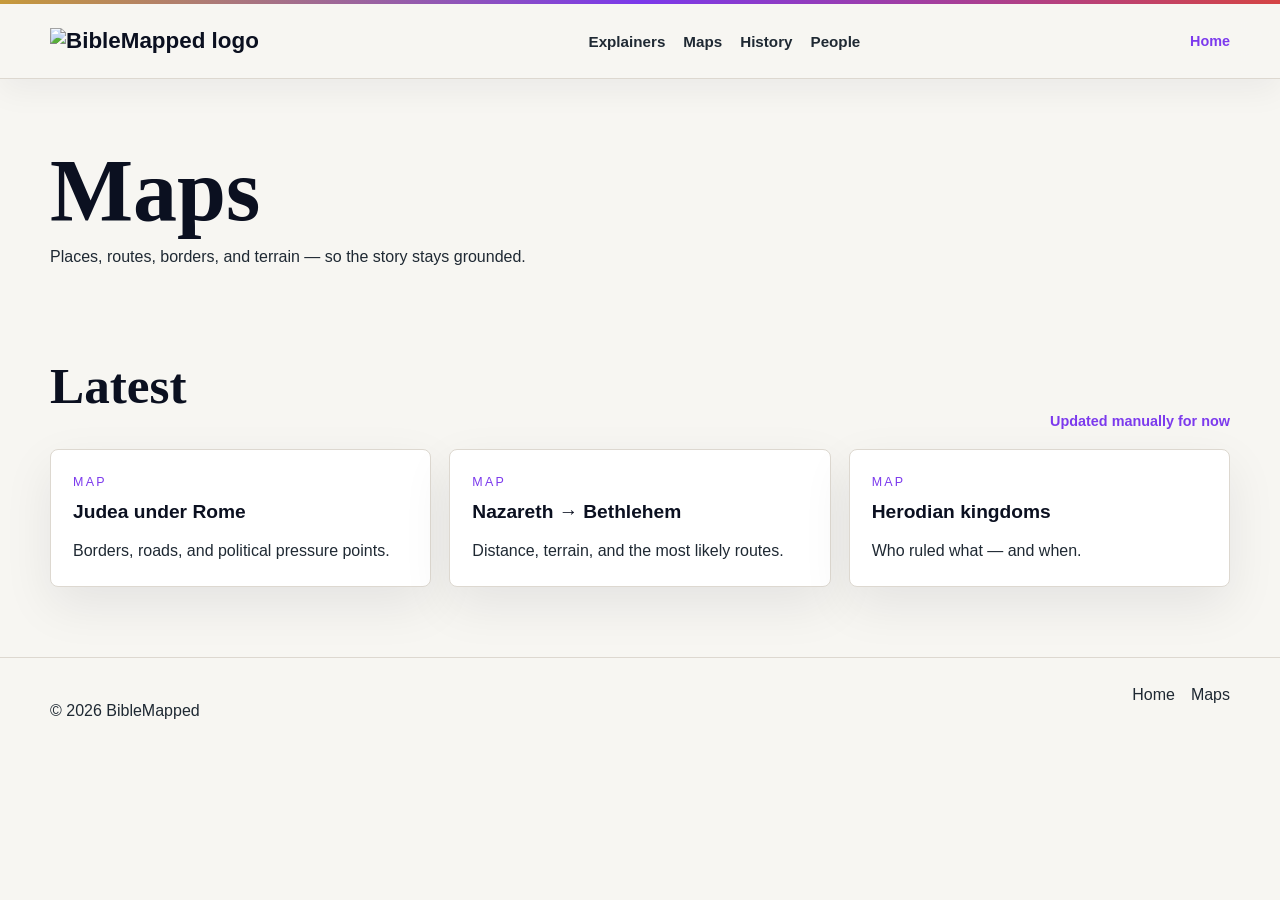
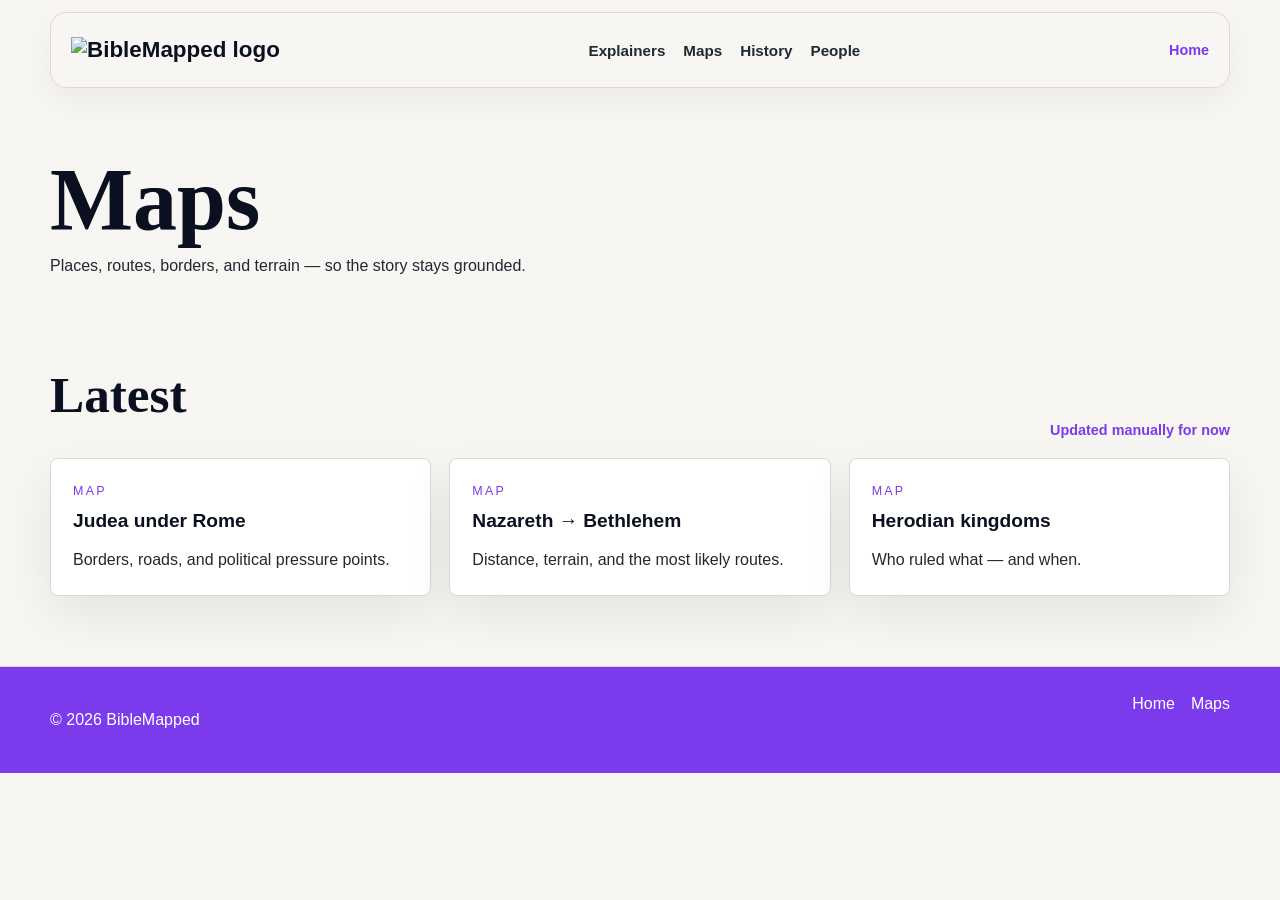

Add Q&A and gospel framework

--- a/src/styles.css
+++ b/src/styles.css
@@ -41,8 +41,7 @@ a {
 }
 
 .top-strip {
-  height: 4px;
-  background: linear-gradient(90deg, var(--map-gold), var(--electric-purple), var(--route-red));
+  display: none;
 }
 
 .container {
@@ -53,11 +52,14 @@ a {
 .site-header,
 .header {
   position: sticky;
-  top: 0;
+  top: 12px;
   z-index: 100;
+  width: min(1180px, calc(100% - 32px));
+  margin: 12px auto 0;
   background: rgba(247, 246, 242, 0.92);
   backdrop-filter: blur(16px);
-  border-bottom: 1px solid var(--border-soft);
+  border: 1px solid var(--border-soft);
+  border-radius: 16px;
   box-shadow: 0 12px 32px rgba(11, 16, 32, 0.05);
 }
 
@@ -82,6 +84,7 @@ a {
   display: flex;
   gap: 18px;
   flex-wrap: wrap;
+  align-items: center;
 }
 
 .main-nav a,
@@ -258,6 +261,10 @@ h3 {
   grid-template-columns: repeat(2, 1fr);
 }
 
+.card-grid.four {
+  grid-template-columns: repeat(4, 1fr);
+}
+
 .category-grid {
   grid-template-columns: repeat(3, 1fr);
 }
@@ -268,6 +275,60 @@ h3 {
 .card {
   padding: 22px;
   transition: 0.2s ease;
+}
+
+.image-slot {
+  min-height: 190px;
+  display: grid;
+  place-items: center;
+  margin-bottom: 16px;
+  border: 1px dashed rgba(31, 41, 51, 0.28);
+  border-radius: 8px;
+  background: var(--cloud-white);
+  color: #6d7280;
+  font-size: 0.78rem;
+  font-weight: 800;
+  letter-spacing: 0.1em;
+  text-transform: uppercase;
+}
+
+.meta-line {
+  margin-top: 10px !important;
+  color: #6d7280;
+  font-size: 0.88rem;
+  font-weight: 700;
+}
+
+.pill-row {
+  display: flex;
+  flex-wrap: wrap;
+  gap: 8px;
+  margin-top: 16px;
+}
+
+.pill {
+  display: inline-flex;
+  align-items: center;
+  min-height: 32px;
+  padding: 6px 10px;
+  border: 1px solid var(--border-soft);
+  border-radius: 999px;
+  background: var(--surface);
+  color: var(--gunmetal);
+  font-size: 0.82rem;
+  font-weight: 800;
+}
+
+.placeholder-btn {
+  display: inline-flex;
+  width: max-content;
+  margin-top: 18px;
+  padding: 10px 13px;
+  border: 1px solid var(--border-soft);
+  border-radius: 999px;
+  color: var(--ink-navy);
+  font-size: 0.86rem;
+  font-weight: 800;
 }
 
 .info-card:hover,
@@ -291,6 +352,8 @@ h3 {
   border-top: 1px solid var(--border-soft);
   margin-top: 40px;
   padding: 28px 0;
+  background: var(--electric-purple);
+  color: white;
 }
 
 .footer-wrap,
@@ -307,10 +370,16 @@ h3 {
   flex-wrap: wrap;
 }
 
+.footer a,
+.site-footer a {
+  color: white;
+}
+
 @media (max-width: 960px) {
   .hero-grid,
   .card-grid.three,
   .card-grid.two,
+  .card-grid.four,
   .category-grid,
   .grid {
     grid-template-columns: 1fr;
@@ -318,7 +387,8 @@ h3 {
 
   .main-nav,
   .nav {
-    display: none;
+    display: flex;
+    gap: 10px;
   }
 
   h1 {
